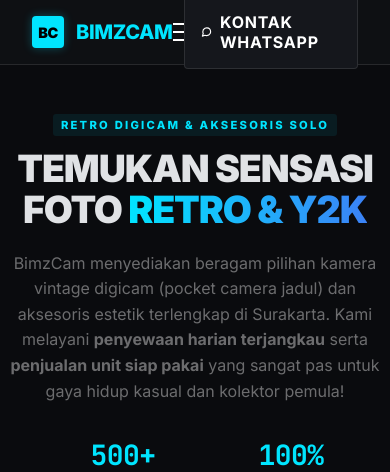
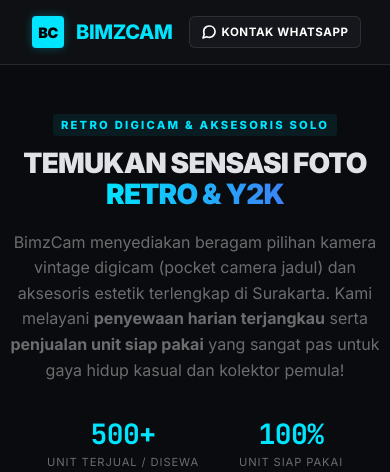
Before and after one commit to Fatih-L200240158/bimzcam-kamera, a Flask app: page / in a window 390 px wide. Shown: the top 472 px of the page. Run offline with Flask 3, Linux system fonts and the light colour scheme; data that the repository does not hold is empty.

Commit message:
Add files via upload

```diff
--- a/app/static/css/style.css
+++ b/app/static/css/style.css
@@ -1522,6 +1522,9 @@ tr:hover td {
 .mb-2 { margin-bottom: 0.5rem; }
 
 /* Mobile Menu overlay styling */
+/* ========================================================
+   1. MEDIA QUERY: LAPTOP KECIL / TABLET (MAX-WIDTH: 768px)
+   ======================================================== */
 @media (max-width: 768px) {
   .hero {
     grid-template-columns: 1fr;
@@ -1556,10 +1559,30 @@ tr:hover td {
     gap: 3rem;
   }
 
+  /* --- SINKRONISASI NAVBAR MOBILE --- */
+  /* Jaga wadah pembungkus utama header agar elemennya tidak saling tabrakan */
+  .nav-container, .header-container, .nav-wrapper {
+    display: flex !important;
+    align-items: center !important;
+    justify-content: space-between !important;
+    gap: 1rem !important;
+    width: 100% !important;
+    box-sizing: border-box !important;
+  }
+
+  /* Perkecil ukuran font judul brand di header agar tidak memakan ruang */
+  .logo-text, .brand-title, header h1, nav h1 {
+    font-size: 1.25rem !important;
+    line-height: 1.2 !important;
+    white-space: nowrap;
+  }
+
   .burger {
     display: flex;
-  }
-
+    order: 3; /* Memaksa tombol hamburger selalu berada di paling kanan */
+  }
+
+  /* Struktur Nav Menu Dropdown */
   nav {
     position: fixed;
     top: 64px;
@@ -1600,11 +1623,18 @@ tr:hover td {
     padding: 0.85rem 0;
   }
 
-  .nav-wrapper .btn-contact {
-    width: 100%;
-    justify-content: center;
-    padding: 1rem;
-    font-size: 1rem;
+  /* SOLUSI TOMBOL WA: Amankan letaknya di dalam baris flex, bukan melayang liar */
+  .nav-wrapper .btn-contact,
+  .btn-whatsapp {
+    position: static !important; /* Cabut posisi absolut yang merusak layout */
+    width: auto !important; /* Jangan dipaksa 100% lebar layar penuh agar muat di header */
+    display: flex !important;
+    align-items: center !important;
+    padding: 0.55rem 0.9rem !important; /* Ukuran tombol dirampingkan */
+    font-size: 0.8rem !important;
+    white-space: nowrap !important;
+    order: 2; /* Diletakkan rapi di antara logo dan tombol hamburger */
+    border-radius: 6px !important;
   }
 
   /* Admin mobile responsiveness */
@@ -1644,3 +1674,42 @@ tr:hover td {
     white-space: nowrap;
   }
 }
+
+/* ========================================================
+   2. MEDIA QUERY: KHUSUS SMARTPHONE / HP (MAX-WIDTH: 480px)
+   ======================================================== */
+@media (max-width: 480px) {
+  /* Perkecil teks headline landing page agar tidak terpotong patah */
+  .hero-content h1 {
+    font-size: 1.75rem;
+  }
+
+  /* Perkecil judul BimzCam di header khusus untuk layar HP sempit */
+  .logo-text, .brand-title, header h1, nav h1, .sidebar-logo {
+    font-size: 1.05rem !important;
+    letter-spacing: -0.02em;
+  }
+
+  /* Rampingkan padding pembungkus header agar ruang layar efisien */
+  .nav-container, .header-container {
+    padding: 0.8rem 1rem !important;
+  }
+
+  /* Tombol WhatsApp dibuat mini di layar HP 480px */
+  .nav-wrapper .btn-contact,
+  .btn-whatsapp {
+    padding: 0.45rem 0.7rem !important;
+    font-size: 0.72rem !important;
+    gap: 0.3rem !important;
+  }
+
+  /* Modifikasi ukuran teks tabel admin agar tidak terlalu melar saat di-scroll */
+  th, td {
+    padding: 0.6rem 0.5rem;
+    font-size: 0.75rem;
+  }
+
+  .admin-header h1 {
+    font-size: 1.3rem !important;
+  }
+}
```
